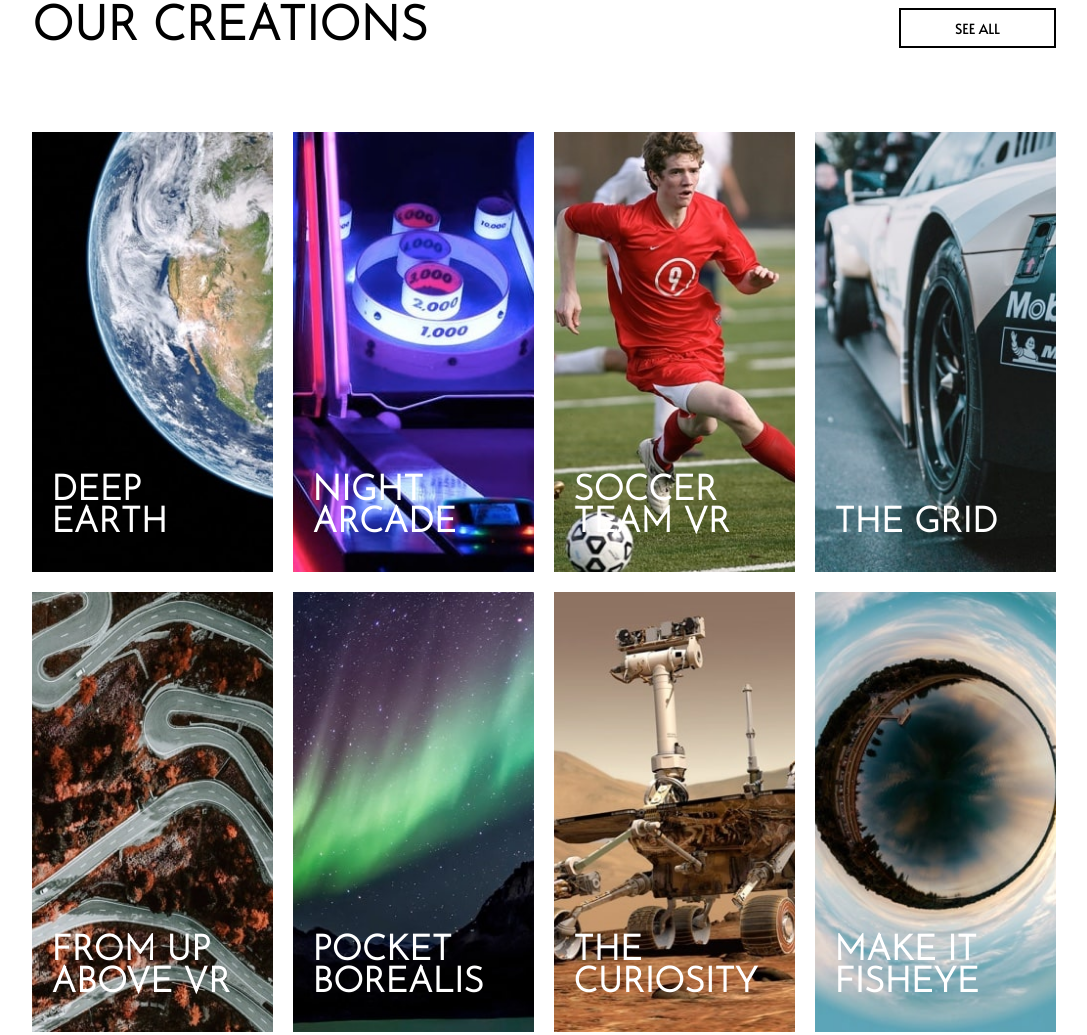
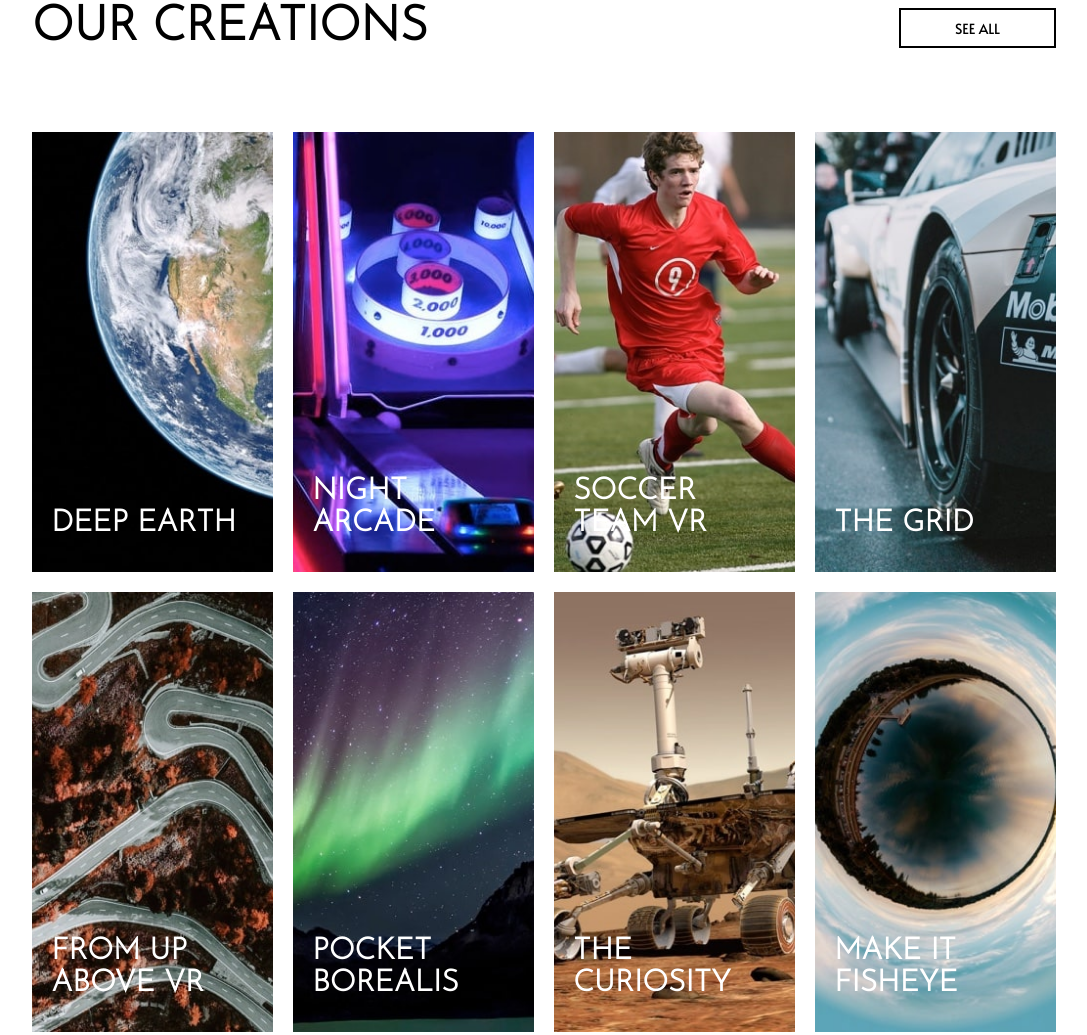
Before and after one commit to MarcusTuliusCiceron/Loopstudios-landing-page-challenge-hub, a plain HTML site: page index.html in a window 1280 px wide. Shown: the part 1490-2525 px from the top of the page, without its empty margins (96-1183 px from the left). Drawn offline with Linux system fonts and the light colour scheme; files whose address does not match are found by name.

Commit message:
few fixs

```diff
--- a/app/scss/_gallery.scss
+++ b/app/scss/_gallery.scss
@@ -91,7 +91,7 @@ $animation-duration: 300ms;
                 align-items: end;
                 text-transform: uppercase;
                 color: $White;
-                font-size: 30px;
+                font-size: min(2vw, 32px);
                 line-height: 32px;
                 padding: 32px 1.5vw;
                 transition: all 300ms ease-in-out;
```
Also changed, not shown: app/scss/style.css, 1 other file.
